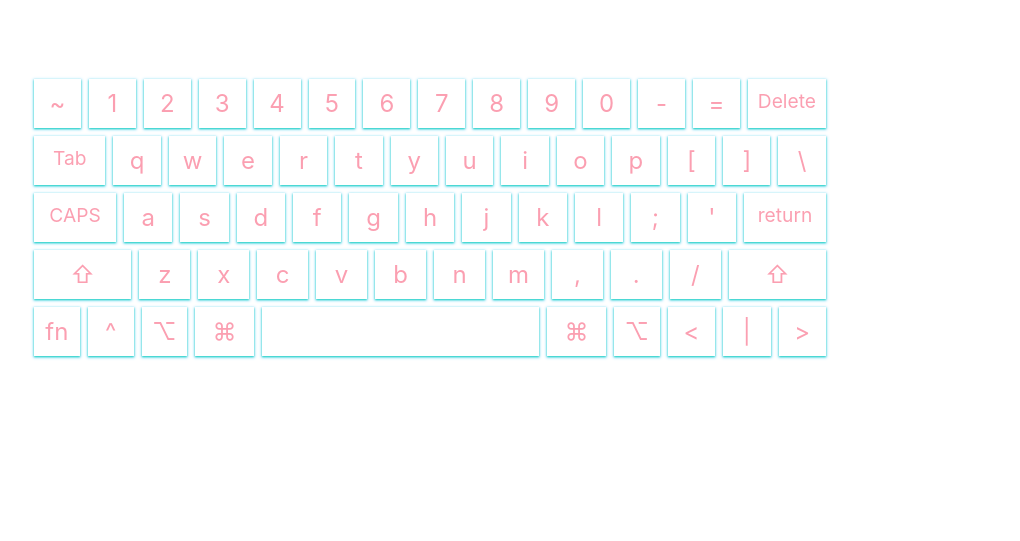
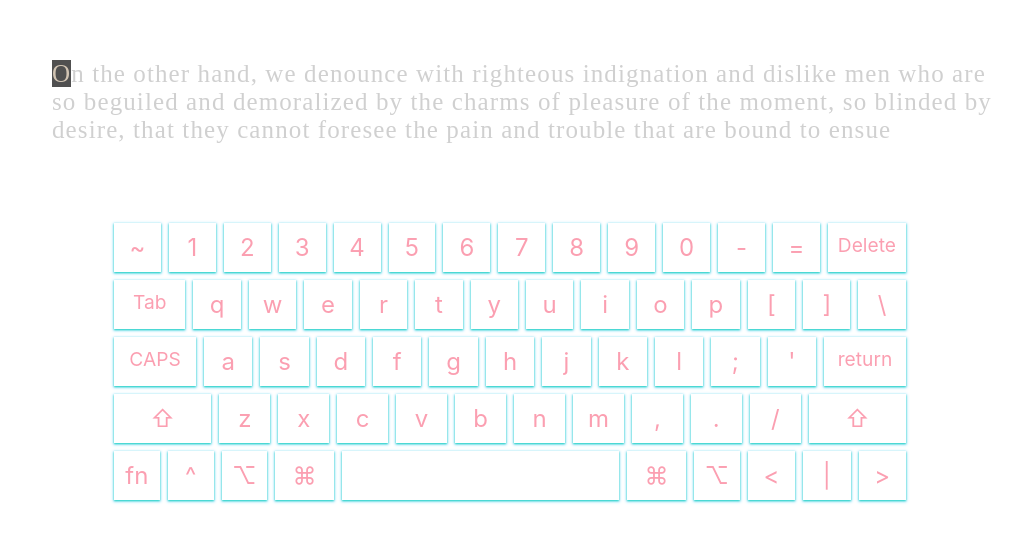
Before and after one commit to SoongComTyping/soongcom-react, a React (Create React App) app in the folder front/: page / in a window 1280 px wide. Shown: the part 165-706 px from the top of the page, without its empty margins (98-1118 px from the left). Built offline with nearby package versions, Linux system fonts and the light colour scheme; no server answers.

Commit message:
Textarea (#17)
* TypingScript 타이핑한 내용들 모아서 렌더링

* lorem ipsum 본문으로 넣고 동작 잘함

```diff
--- a/front/src/App.css
+++ b/front/src/App.css
@@ -46,3 +46,31 @@
   -ms-user-select: none;
   user-select: none;
 }
+
+span.correct {
+  color: rgb(51, 51, 51);
+}
+
+span.wrong {
+  color: #FB9FB1;
+}
+
+span.cursor {
+  color: rgb(209, 196, 179);
+  background-color: #505050;
+}
+
+span.next {
+  color: #D0D0D0;
+}
+
+body {
+  -webkit-font-smoothing: antialiased;
+  -moz-osx-font-smoothing: grayscale;
+}
+
+li.word {
+  padding: 0 0 0 10px;
+  float: left;
+  text-align: -webkit-match-parent;
+}
--- a/front/src/App.js
+++ b/front/src/App.js
@@ -4,10 +4,13 @@ import { useCallback, useEffect, useState } from 'react';
 import useSound from 'use-sound';
 import keySoundAsset from './mechanicalKeyboard.mp3';
 import MacKeyboard from './MacKeyboard';
-import { KeyboardContext } from './Contexts';
+import { KeyboardContext, ScriptContext } from './Contexts';
+import TypingScript from './TypingScript';
 
 function App() {
   const [currentKey, setCurrentKey] = useState("");
+  const [body] = useState("On the other hand, we denounce with righteous indignation and dislike men who are so beguiled and demoralized by the charms of pleasure of the moment, so blinded by desire, that they cannot foresee the pain and trouble that are bound to ensue");
+  const [userInput, setUserInput] = useState("");
 
   const [playKeyPress] = useSound(
     keySoundAsset,
@@ -16,8 +19,19 @@ function App() {
 
   const onKeyDown = useCallback((event) => {
     setCurrentKey(event.code);
+    setUserInput((body) => {
+      if (event.key === 'Backspace') {
+        return body.slice(0, -1);
+      } else if (event.key === 'Enter') {
+        return body.concat('\n');
+      }
+      if (event.key.length > 1) {
+        return body;
+      }
+      return body.concat(event.key);
+    });
     playKeyPress();
-  }, [playKeyPress])
+  }, [playKeyPress, userInput])
 
   const onKeyUp = useCallback(() => {
     setCurrentKey("");
@@ -41,6 +55,9 @@ function App() {
 
   return (
     <div className="App">
+      <ScriptContext.Provider value={{ body, userInput }}>
+        <TypingScript style={TypingScriptStyle} />
+      </ScriptContext.Provider>
       <KeyboardContext.Provider value={{ currentKey, }} >
         <MacKeyboard style={MacKeyboardStyle} />
       </KeyboardContext.Provider>
@@ -48,10 +65,26 @@ function App() {
   );
 }
 
+const TypingScriptStyle = {
+  position: 'absolute',
+  left: '4em',
+  top: '8em',
+  width: '40em',
+  overflow: 'hidden scroll',
+  height: '20rem',
+  letterSpacing: '1.1px',
+  fontSize: '25px',
+  fontWeight: '400',
+  fontFamily: 'Noto Serif KR',
+  color: 'rgb(132, 135, 139)',
+  cursor: 'grab',
+  textAlign: 'left',
+}
+
 const MacKeyboardStyle = {
   position: 'absolute',
-  left: '8em',
-  top: '15em',
+  left: '13em',
+  top: '24em',
   display: 'block',
   width: '50em',
   height: '18em',
--- a/front/src/Contexts.js
+++ b/front/src/Contexts.js
@@ -1,5 +1,6 @@
 import { createContext } from 'react';
 
 const KeyboardContext = createContext();
+const ScriptContext = createContext();
 
-export { KeyboardContext };
+export { KeyboardContext, ScriptContext };
--- /dev/null
+++ b/front/src/TypingScript.js
@@ -0,0 +1,39 @@
+import React, { useContext } from 'react';
+import PropTypes from 'prop-types';
+import { ScriptContext } from './Contexts';
+
+function TypingScript({ style }) {
+  const script = useContext(ScriptContext);
+
+
+  return (
+    <div className="typingTextArea noselect" style={style}>
+      <ul style={{ listStyleType: 'none', overflow: 'hidden', }}>
+        {
+          <li className="word">
+            {
+              script.body.split('').map((char, j) => {
+                const isCorrect = char === script.userInput[j];
+                let className = isCorrect ? "correct" : "wrong";
+                if (script.userInput.length === j)
+                  className = 'cursor';
+                else if (script.userInput.length < j)
+                  className = 'next';
+                else if (isCorrect === false) char = script.userInput[j];
+                return (
+                  <span className={className} key={`${char} ${j}`}>{char}</span>
+                )
+              })
+            }
+          </li>
+        }
+      </ul>
+    </div>
+  )
+}
+
+TypingScript.propTypes = {
+  style: PropTypes.object,
+};
+
+export default TypingScript;
```
